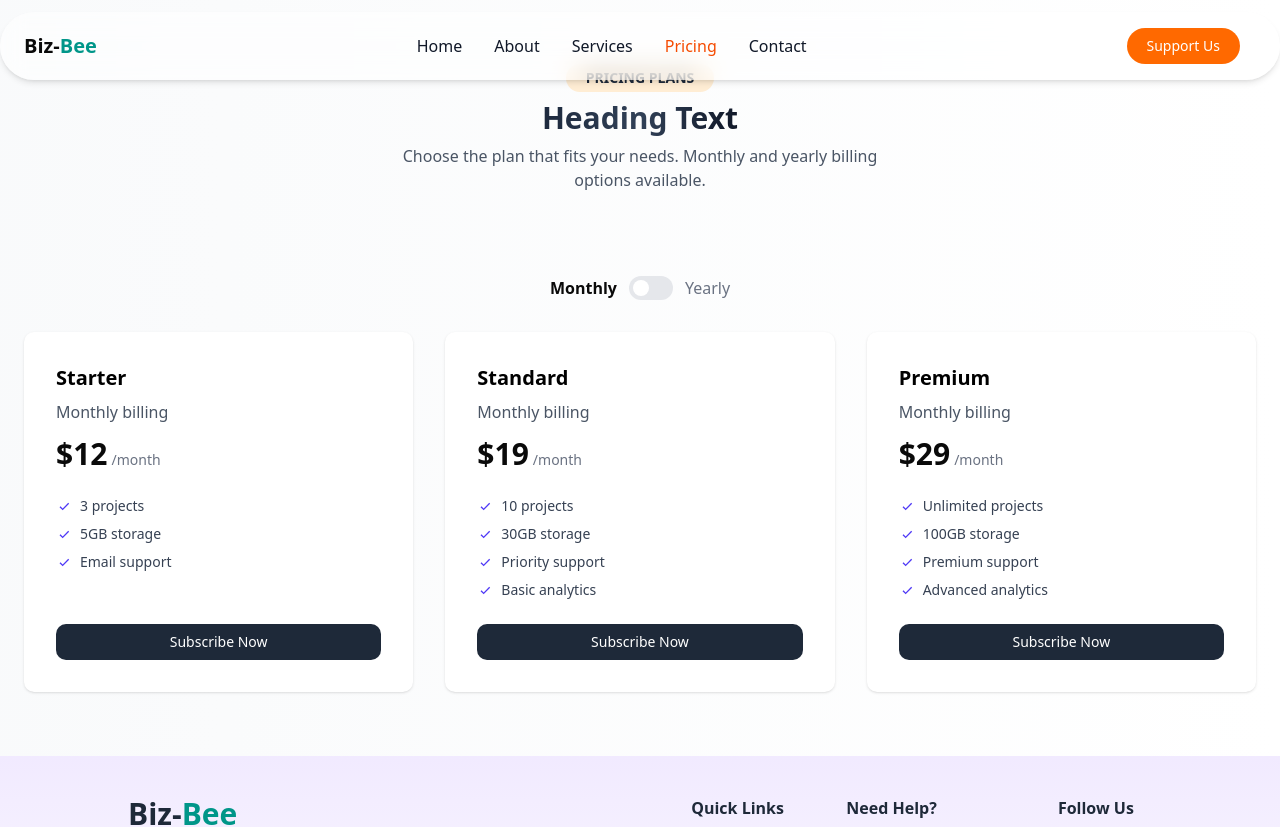
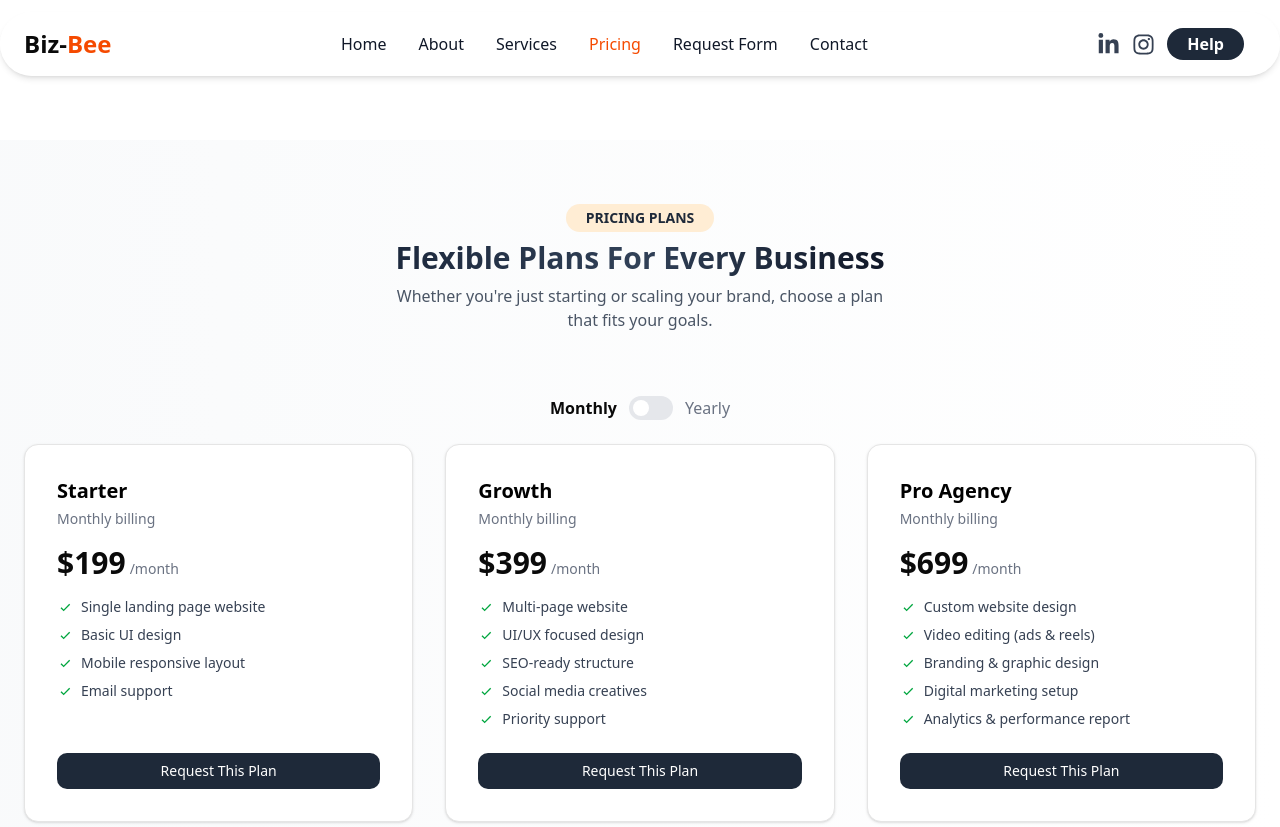
Before and after one commit to ridwanbuild/bizbee-agency, a Next.js app: page /pricing in a window 1280 px wide. Shown: the top 827 px of the page. Built offline with nearby package versions, Linux system fonts and the light colour scheme.

Commit message:
added new section

```diff
--- a/src/app/page.tsx
+++ b/src/app/page.tsx
@@ -8,7 +8,8 @@ import Pricing from "@/components/homeCompo/Pricing";
 import Services from "@/components/homeCompo/Services";
 import Testimonials from "@/components/homeCompo/Testimonials";
 import UpdateNews from "@/components/homeCompo/updateNews";
-import Want_Request from "@/components/homeCompo/Want_Requst";
+import Request_Button from "@/components/RequstPage/Request_Button";
+import Want_Request from "@/components/RequstPage/Requst_Form";
 
 
 
@@ -32,7 +33,7 @@ export default function Home() {
 
 
 
-    <DialogButton></DialogButton>
+        <Request_Button></Request_Button>
 
       <Testimonials></Testimonials>
 
--- a/src/app/pricing/page.tsx
+++ b/src/app/pricing/page.tsx
@@ -3,7 +3,7 @@ import React from 'react'
 
 export default function PricingPage() {
   return (
-    <div>
+    <div className='py-16 pt-35'>
       <Pricing></Pricing>
     </div>
   )
--- /dev/null
+++ b/src/app/request/page.tsx
@@ -0,0 +1,8 @@
+import Want_Request from '@/components/RequstPage/Requst_Form'
+import React from 'react'
+
+export default function page() {
+  return (
+    <div className='py-16 pt-35'> <Want_Request></Want_Request> </div>
+  )
+}
--- a/src/components/Navbar.tsx
+++ b/src/components/Navbar.tsx
@@ -4,6 +4,8 @@ import React, { useState } from "react";
 import Link from "next/link";
 import { HiOutlineMenu, HiOutlineX } from "react-icons/hi";
 import { usePathname } from "next/navigation"; // ⬅️ Added
+import DialogButton from "./homeCompo/DialogButton";
+import { FaInstagram, FaLinkedinIn } from "react-icons/fa";
 
 interface NavLink {
   label: string;
@@ -15,6 +17,7 @@ const navLinks: NavLink[] = [
   { label: "about", href: "/about" },
   { label: "services", href: "/services" },
   { label: "pricing", href: "/pricing" },
+  { label: "request form", href: "/request" },
   { label: "contact", href: "/contact" },
 ];
 
@@ -25,11 +28,10 @@ export default function Navbar() {
   return (
     <div className="relative">
       <header className="flex items-center bg-white lg:bg-white/50 lg:backdrop-blur-md justify-between fixed lg:top-3 left-1/2 -translate-x-1/2 container px-6 py-4 shadow-md lg:rounded-full z-30">
-
         {/* LOGO */}
         <Link href="/">
-          <h2 className="font-bold text-xl">
-            Biz-<span className="text-teal-600">Bee</span>
+          <h2 className="font-bold text-2xl">
+            Biz-<span className="text-orange-600">Bee</span>
           </h2>
         </Link>
 
@@ -87,7 +89,7 @@ export default function Navbar() {
             </Link>
           ))}
 
-          <div className="pt-4 flex items-center justify-center">
+          {/* <div className="pt-4 flex items-center justify-center">
             <Link
               className="border w-full border-gray-300 text-center px-5 py-2 rounded-md text-sm font-medium"
               href="/contact"
@@ -95,16 +97,33 @@ export default function Navbar() {
             >
               Support Us
             </Link>
-          </div>
+          </div> */}
         </nav>
 
         {/* RIGHT BUTTONS */}
-        <div className="flex items-center space-x-4">
+        <div className="flex items-center space-x-3">
+
           <Link
-            className="hidden md:flex bg-orange-500 text-white px-5 py-2 rounded-full text-sm font-medium"
+            href="https://www.linkedin.com"
+            target="_blank"
+            className="text-gray-700  transition"
+          >
+            <FaLinkedinIn size={23 } />
+          </Link>
+
+          <Link
+            href="https://www.instagram.com"
+            target="_blank"
+            className="text-gray-700  transition"
+          >
+            <FaInstagram size={23 } />
+          </Link>
+
+          <Link
+            className="lg:bg-gray-800 lg:text-white lg:px-5 font-semibold lg:rounded-full lg:py-1"
             href="/contact"
           >
-            Support Us
+            Help
           </Link>
 
           {/* MOBILE MENU BUTTON */}
--- a/src/components/Re_UseCompo/SectionHeading.tsx
+++ b/src/components/Re_UseCompo/SectionHeading.tsx
@@ -12,7 +12,7 @@ export default function SectionHeading({ badgeText, titleText, paraText } : sect
   return (
     <div className="">
 
-      <div className=" flex flex-col lg:items-center items-start space-y-2 mb-4">
+      <div className=" flex flex-col lg:items-center items-start space-y-2 ">
 
         <h4 className="bg-orange-100 inline-block px-5 rounded-full text-gray-800 uppercase font-semibold py-1 text-sm ">
           {badgeText}
--- /dev/null
+++ b/src/components/RequstPage/Request_Button.tsx
@@ -0,0 +1,24 @@
+import Link from "next/link";
+import React from "react";
+
+export default function Request_Button() {
+  return (
+
+ <div className=" bg-[url('https://raw.githubusercontent.com/prebuiltui/prebuiltui/main/assets/hero/bg-gradient.png')] bg-cover text-sm text-gray-800 max-md:px-4 text-center  ">
+     <div className=" flex space-y-2 flex-col items-center justify-center py-16 text-center">
+      <p className="text-lg font-semibold text-gray-600 mb-3 max-w-md">
+        Ready to start your next project? Tell us what you need and let’s
+        turn your idea into reality.
+      </p>
+
+      <Link
+        href="/request"
+        className="bg-gray-800 text-white px-6 py-2 rounded-full font-semibold hover:bg-gray-900 transition"
+      >
+        Request a Service
+      </Link>
+    </div>
+ </div>
+
+  );
+}
--- /dev/null
+++ b/src/components/RequstPage/Requst_Form.tsx
@@ -0,0 +1,126 @@
+"use client";
+
+import SectionHeading from "../Re_UseCompo/SectionHeading";
+
+export default function RequestServicePage() {
+  return (
+    <section className="py-16 px-4">
+
+      <div className="max-w-5xl mx-auto p-6 border rounded-xl bg-white shadow-sm">
+
+        <SectionHeading
+          badgeText="Request"
+          titleText="send your request"
+          paraText="Tell us what you need and we’ll get back to you shortly."
+        ></SectionHeading>
+
+        {/* Form Grid */}
+        <div className="grid grid-cols-1 md:grid-cols-2 gap-4">
+          {/* Name */}
+          <div>
+            <label className="text-sm font-medium block mb-1">Your Name</label>
+            <input
+              type="text"
+              placeholder="Enter your name"
+              className="w-full p-2 border rounded-md focus:outline-none focus:ring-2 focus:ring-black"
+            />
+          </div>
+
+          {/* Email */}
+          <div>
+            <label className="text-sm font-medium block mb-1">
+              Email Address
+            </label>
+            <input
+              type="email"
+              placeholder="you@example.com"
+              className="w-full p-2 border rounded-md focus:outline-none focus:ring-2 focus:ring-black"
+            />
+          </div>
+
+          {/* Service */}
+          <div>
+            <label className="text-sm font-medium block mb-1">
+              Select Service
+            </label>
+            <select className="w-full p-2 border rounded-md bg-white focus:outline-none focus:ring-2 focus:ring-black">
+              <option value="">Choose a service</option>
+              <option>Website Design</option>
+              <option>Video Editing</option>
+              <option>Graphic Design</option>
+              <option>Digital Marketing</option>
+            </select>
+          </div>
+
+          {/* Budget */}
+          <div>
+            <label className="text-sm font-medium block mb-1">
+              Estimated Budget
+            </label>
+            <select className="w-full p-2 border rounded-md bg-white focus:outline-none focus:ring-2 focus:ring-black">
+              <option value="">Select budget</option>
+              <option>$100 – $300</option>
+              <option>$300 – $700</option>
+              <option>$700 – $1500</option>
+              <option>$1500+</option>
+            </select>
+          </div>
+
+          {/* Delivery Time */}
+          <div>
+            <label className="text-sm font-medium block mb-1">
+              Delivery Time
+            </label>
+            <select className="w-full p-2 border rounded-md bg-white focus:outline-none focus:ring-2 focus:ring-black">
+              <option value="">Select time</option>
+              <option>3 – 5 Days</option>
+              <option>7 – 10 Days</option>
+              <option>2 – 3 Weeks</option>
+              <option>Flexible</option>
+            </select>
+          </div>
+
+          {/* Delivery Date */}
+          <div>
+            <label className="text-sm font-medium block mb-1">
+              Preferred Delivery Date
+            </label>
+            <input
+              type="date"
+              className="w-full p-2 border rounded-md focus:outline-none focus:ring-2 focus:ring-black"
+            />
+          </div>
+        </div>
+
+        {/* Project Details */}
+        <div className="mt-4">
+          <label className="text-sm font-medium block mb-1">
+            Project Details
+          </label>
+          <textarea
+            rows={4}
+            placeholder="Tell us about your project..."
+            className="w-full p-2 border rounded-md resize-none focus:outline-none focus:ring-2 focus:ring-black"
+          />
+        </div>
+
+        {/* Note */}
+        <div className="mt-4">
+          <label className="text-sm font-medium block mb-1">
+            Note (Optional)
+          </label>
+          <textarea
+            rows={2}
+            placeholder="Any extra note or special instruction..."
+            className="w-full p-2 border rounded-md resize-none focus:outline-none focus:ring-2 focus:ring-black"
+          />
+        </div>
+
+        {/* Submit Button */}
+        <button className="mt-6 cursor-pointer w-full py-2 bg-black text-white rounded-md hover:opacity-90 transition">
+          Submit Request
+        </button>
+      </div>
+    </section>
+  );
+}
--- a/src/components/homeCompo/DialogButton.tsx
+++ b/src/components/homeCompo/DialogButton.tsx
@@ -7,7 +7,7 @@ import {
   DialogHeader,
   DialogTitle,
 } from "@/components/ui/dialog";
-import Want_Request from "./Want_Requst";
+import Want_Request from "../RequstPage/Requst_Form";
 
 
 
--- a/src/components/homeCompo/Pricing.tsx
+++ b/src/components/homeCompo/Pricing.tsx
@@ -1,4 +1,5 @@
 "use client";
+
 import { useState } from "react";
 import { BiCheck } from "react-icons/bi";
 import SectionHeading from "../Re_UseCompo/SectionHeading";
@@ -13,54 +14,58 @@ interface Plan {
 const plans: Plan[] = [
   {
     name: "Starter",
-    monthly: 12,
-    yearly: 10,
-    features: ["3 projects", "5GB storage", "Email support"],
-  },
-  {
-    name: "Standard",
-    monthly: 19,
-    yearly: 15,
+    monthly: 199,
+    yearly: 159,
     features: [
-      "10 projects",
-      "30GB storage",
-      "Priority support",
-      "Basic analytics",
+      "Single landing page website",
+      "Basic UI design",
+      "Mobile responsive layout",
+      "Email support",
     ],
   },
   {
-    name: "Premium",
-    monthly: 29,
-    yearly: 22,
+    name: "Growth",
+    monthly: 399,
+    yearly: 319,
     features: [
-      "Unlimited projects",
-      "100GB storage",
-      "Premium support",
-      "Advanced analytics",
+      "Multi-page website",
+      "UI/UX focused design",
+      "SEO-ready structure",
+      "Social media creatives",
+      "Priority support",
+    ],
+  },
+  {
+    name: "Pro Agency",
+    monthly: 699,
+    yearly: 559,
+    features: [
+      "Custom website design",
+      "Video editing (ads & reels)",
+      "Branding & graphic design",
+      "Digital marketing setup",
+      "Analytics & performance report",
     ],
   },
 ];
 
 const Pricing: React.FC = () => {
-  // todo check
   const [yearly, setYearly] = useState(false);
 
   return (
     <div className="py-16 bg-gradient-to-r from-gray-50 to-white">
       <div className="container mx-auto px-6">
         {/* Heading */}
-
-        <div className="mb-5">
+        <div className=" ">
           <SectionHeading
             badgeText="Pricing Plans"
-            titleText="Heading text"
-            paraText="Choose the plan that fits your needs. Monthly and yearly billing options available."
-          ></SectionHeading>
+            titleText="Flexible Plans for Every Business"
+            paraText="Whether you're just starting or scaling your brand, choose a plan that fits your goals."
+          />
         </div>
 
-
-        {/* toggle */}
-        <div className="flex justify-center items-center gap-3 mb-8">
+        {/* Billing Toggle */}
+        <div className="flex justify-center items-center gap-3 mb-6">
           <span className={!yearly ? "font-semibold" : "text-gray-500"}>
             Monthly
           </span>
@@ -69,7 +74,7 @@ const Pricing: React.FC = () => {
             type="button"
             onClick={() => setYearly(!yearly)}
             className={`relative inline-flex h-6 w-11 items-center rounded-full transition-colors ${
-              yearly ? "bg-orange-600" : "bg-gray-200"
+              yearly ? "bg-gray-800" : "bg-gray-200"
             }`}
           >
             <span
@@ -84,22 +89,23 @@ const Pricing: React.FC = () => {
           </span>
         </div>
 
-        {/* cards */}
-        <div className="grid  border-black  lg:grid-cols-3 gap-8 justify-center">
+        {/* Pricing Cards */}
+        <div className="grid lg:grid-cols-3 gap-8">
           {plans.map((plan) => (
             <div
               key={plan.name}
-              className="p-8 bg-white rounded-lg shadow-sm  border-gray-800 flex flex-col justify-between"
+              className="p-8 bg-white rounded-xl shadow-sm border flex flex-col justify-between"
             >
-              <div className="">
-                <h3 className="text-xl font-bold mb-2 text-black">
+              <div>
+                <h3 className="text-xl font-bold mb-1 text-black">
                   {plan.name}
                 </h3>
-                <p className="text-gray-600">
-                  {yearly ? "Billed yearly" : "Monthly billing"}
+
+                <p className="text-sm text-gray-500 mb-4">
+                  {yearly ? "Billed yearly (save more)" : "Monthly billing"}
                 </p>
 
-                <div className="mt-3 mb-6 flex items-baseline">
+                <div className="flex items-baseline mb-4">
                   <span className="text-3xl font-bold">
                     ${yearly ? plan.yearly : plan.monthly}
                   </span>
@@ -107,26 +113,25 @@ const Pricing: React.FC = () => {
                 </div>
 
                 {yearly && (
-                  <div className="mb-4 text-sm text-indigo-600 border border-indigo-500 px-2 py-1 rounded-full w-fit">
-                    Save 20%
+                  <div className="mb-4 text-xs text-green-700 border border-green-600 px-2 py-1 rounded-full w-fit">
+                    Save up to 20%
                   </div>
                 )}
 
                 <ul className="space-y-2 mb-6 text-gray-700">
                   {plan.features.map((feature) => (
                     <li key={feature} className="flex items-center gap-2">
-                      <BiCheck className="w-4 h-4 text-indigo-600" />
+                      <BiCheck className="w-4 h-4 text-green-600" />
                       <span className="text-sm">{feature}</span>
                     </li>
                   ))}
                 </ul>
               </div>
 
-              {/* button stays at bottom */}
-              <button className="w-full cursor-pointer py-2 px-4 bg-gray-800 text-white rounded-lg text-sm hover:bg-gray-900 mt-auto">
-                Subscribe Now
+              {/* CTA */}
+              <button className="w-full cursor-pointer py-2 px-4 bg-gray-800 text-white rounded-lg text-sm hover:bg-gray-900 transition">
+                Request This Plan
               </button>
-
             </div>
           ))}
         </div>
--- a/src/components/homeCompo/Want_Requst.tsx
+++ /dev/null
@@ -1,26 +0,0 @@
-export default function Want_Request() {
-  return (
-    <div>
-
-
-
-      <h2 className="text-xl font-semibold mb-3">Send Your Request</h2>
-
-      <p className="text-sm text-muted-foreground mb-4">
-        Fill in your information below.
-      </p>
-
-      {/* example input */}
-      <input
-        type="text"
-        placeholder="Your Name"
-        className="w-full p-2 border rounded-md"
-      />
-
-      <button className="mt-4 px-4 py-2 w-full bg-black text-white rounded-md">
-        Submit
-      </button>
-
-    </div>
-  );
-}
```
